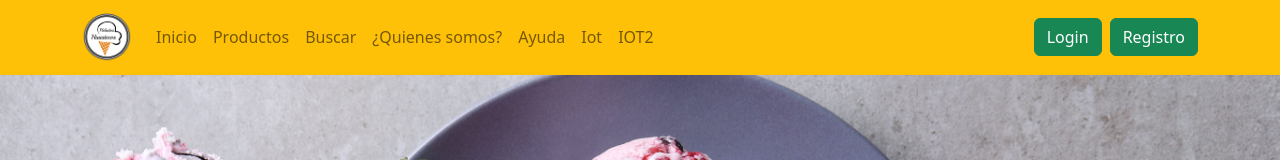
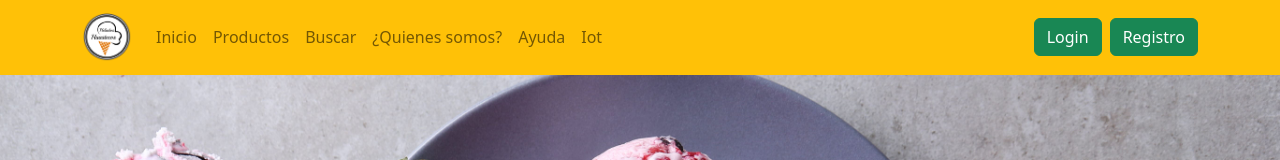
Before and after one commit to Viclor27322/helado, a React (Create React App) app: page / in a window 1280 px wide. Shown: the top 160 px of the page. Built offline with nearby package versions, Linux system fonts and the light colour scheme.

Commit message:
update files

```diff
--- a/src/componentes/navbar.js
+++ b/src/componentes/navbar.js
@@ -40,10 +40,7 @@ export default function Navbarr(){
             <Link  className="nav-link" to={'/ayuda'}>Ayuda</Link>
             </li>
             <li className="nav-item">
-            <Link  className="nav-link" to={'https://proyecto.heladoshuastecos.com/proyecto/tortuguero/'}>Iot</Link>
-            </li>
-            <li className="nav-item">
-            <Link  className="nav-link" to={'/iot'}>IOT2</Link>
+            <Link  className="nav-link" to={'/iot'}>Iot</Link>
             </li>
           </ul>
           <div className="d-flex justify-content-center ">
```
